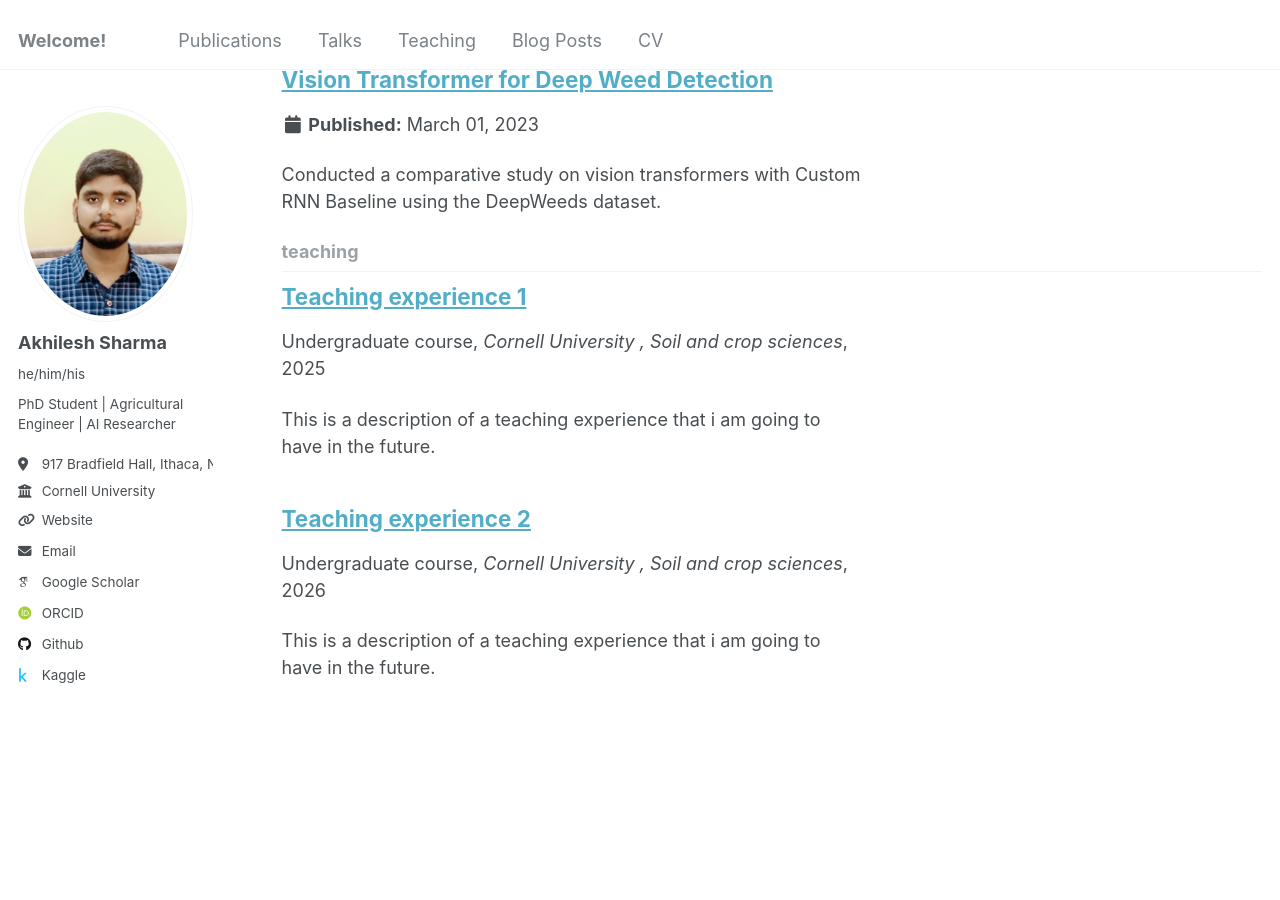
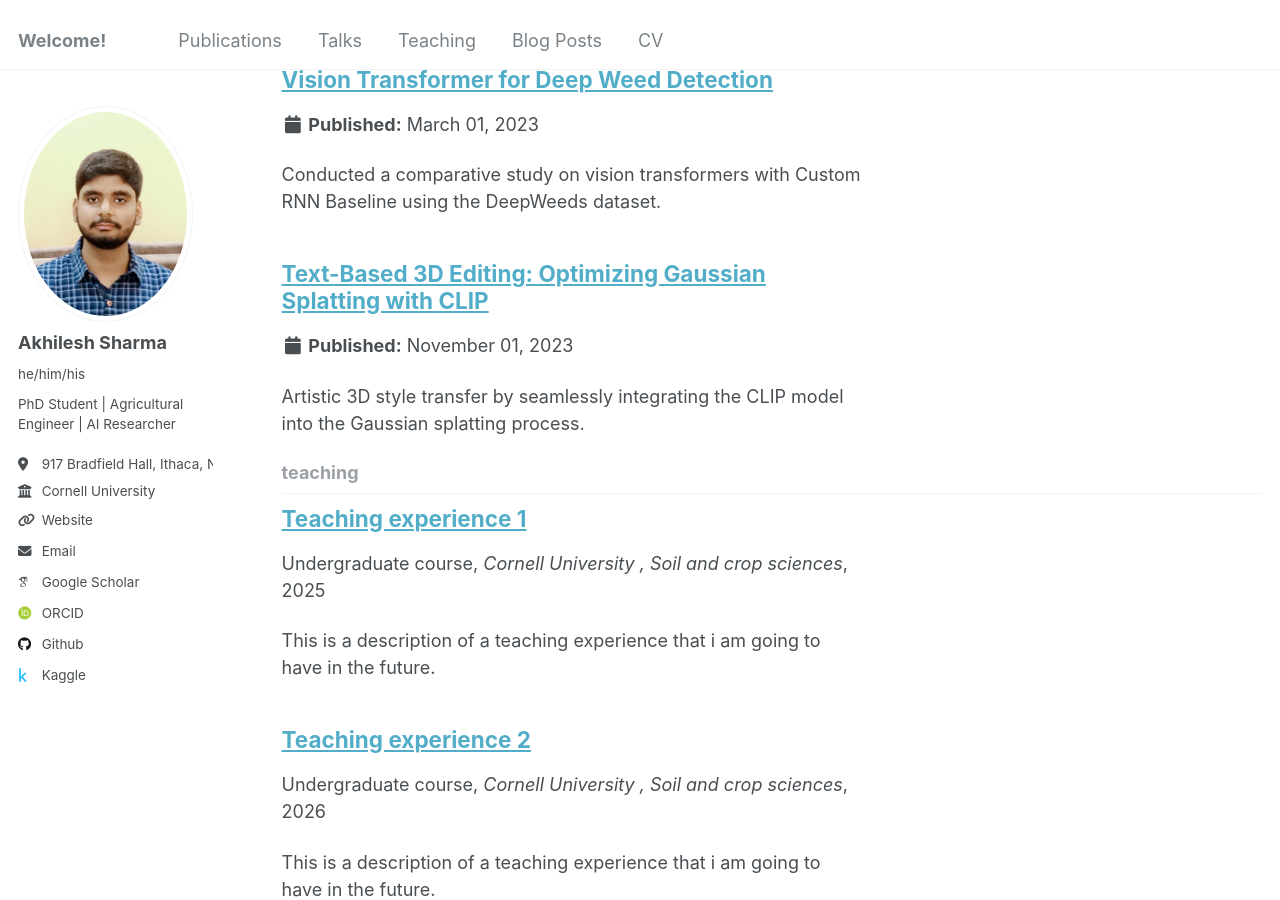
Before and after one commit to akhilesh99sharma/akhilesh99sharma.github.io, a Jekyll site: the page built from _pages/collection-archive.html, in a window 1280 px wide and 900 px high, scrolled down 3137 px. Built offline with Jekyll 4.4.1, drawn with Linux system fonts in a browser that asks for light colours; some web fonts are replaced; a file with an impossible date is left out.

Commit message:
Update project-7.md

```diff
--- a/_talks/project-7.md
+++ b/_talks/project-7.md
@@ -4,7 +4,7 @@ collection: project
 #type: "Talk"
 permalink: /talks/project-7
 #venue: "London School of Testing"
-date: Fall  2023
+date: 2023-11-01
 #location: "London, UK"
 ---
 
```
